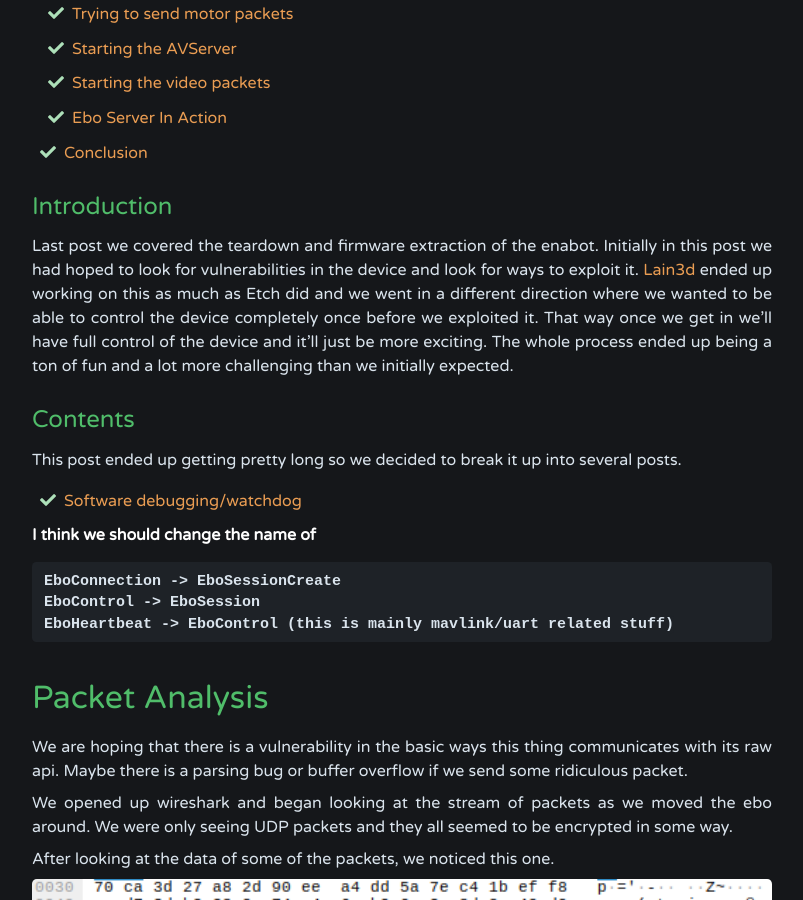
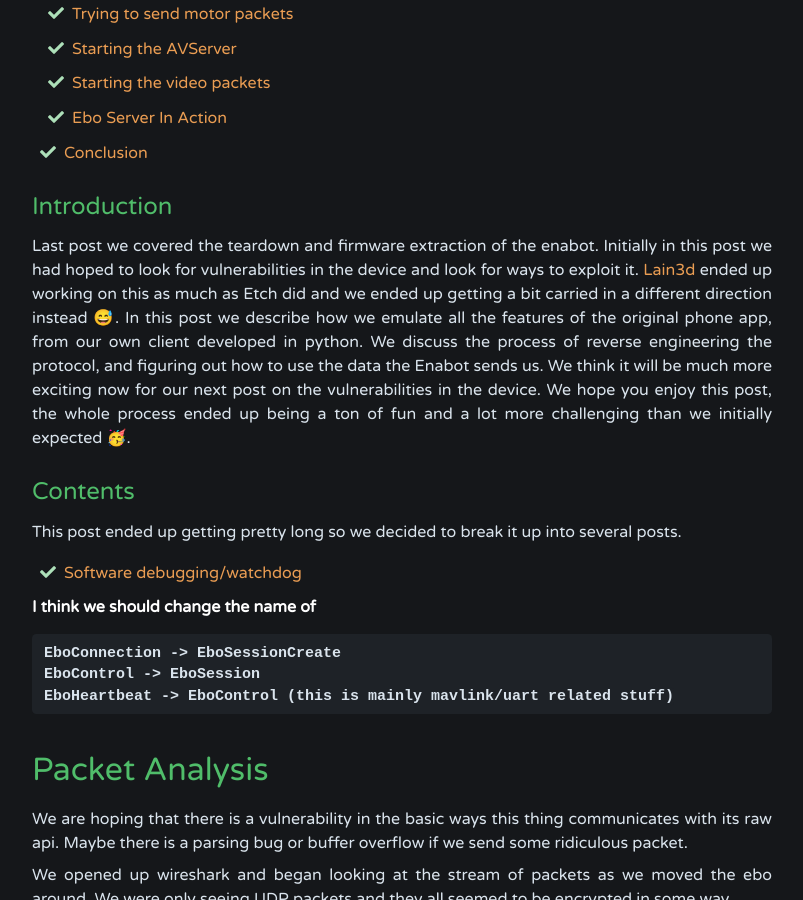
Before and after one commit to debugmen/debugmen.github.io, a Jekyll site: the page built from _posts/2022-03-10-enabot_series_part_2.md, in a window 1280 px wide and 900 px high, scrolled down 992 px. Shown: the whole window, without its empty margins (238-1041 px from the left). Built offline with Jekyll 4.4.1, drawn with Linux system fonts in a browser that asks for light colours.

Commit message:
revise intro

```diff
--- a/_posts/2022-03-10-enabot_series_part_2.md
+++ b/_posts/2022-03-10-enabot_series_part_2.md
@@ -35,7 +35,7 @@
 - [Conclusion](#conclusion)
 
 ## Introduction
-Last post we covered the teardown and firmware extraction of the enabot. Initially in this post we had hoped to look for vulnerabilities in the device and look for ways to exploit it. [Lain3d](https://twitter.com/lain3d) ended up working on this as much as Etch did and we went in a different direction where we wanted to be able to control the device completely once before we exploited it. That way once we get in we'll have full control of the device and it'll just be more exciting. The whole process ended up being a ton of fun and a lot more challenging than we initially expected.
+Last post we covered the teardown and firmware extraction of the enabot. Initially in this post we had hoped to look for vulnerabilities in the device and look for ways to exploit it. [Lain3d](https://twitter.com/lain3d) ended up working on this as much as Etch did and we ended up getting a bit carried in a different direction instead 😅. In this post we describe how we emulate all the features of the original phone app, from our own client developed in python. We discuss the process of reverse engineering the protocol, and figuring out how to use the data the Enabot sends us. We think it will be much more exciting now for our next post on the vulnerabilities in the device. We hope you enjoy this post, the whole process ended up being a ton of fun and a lot more challenging than we initially expected 🥳.
 
 
 ## Contents
```
